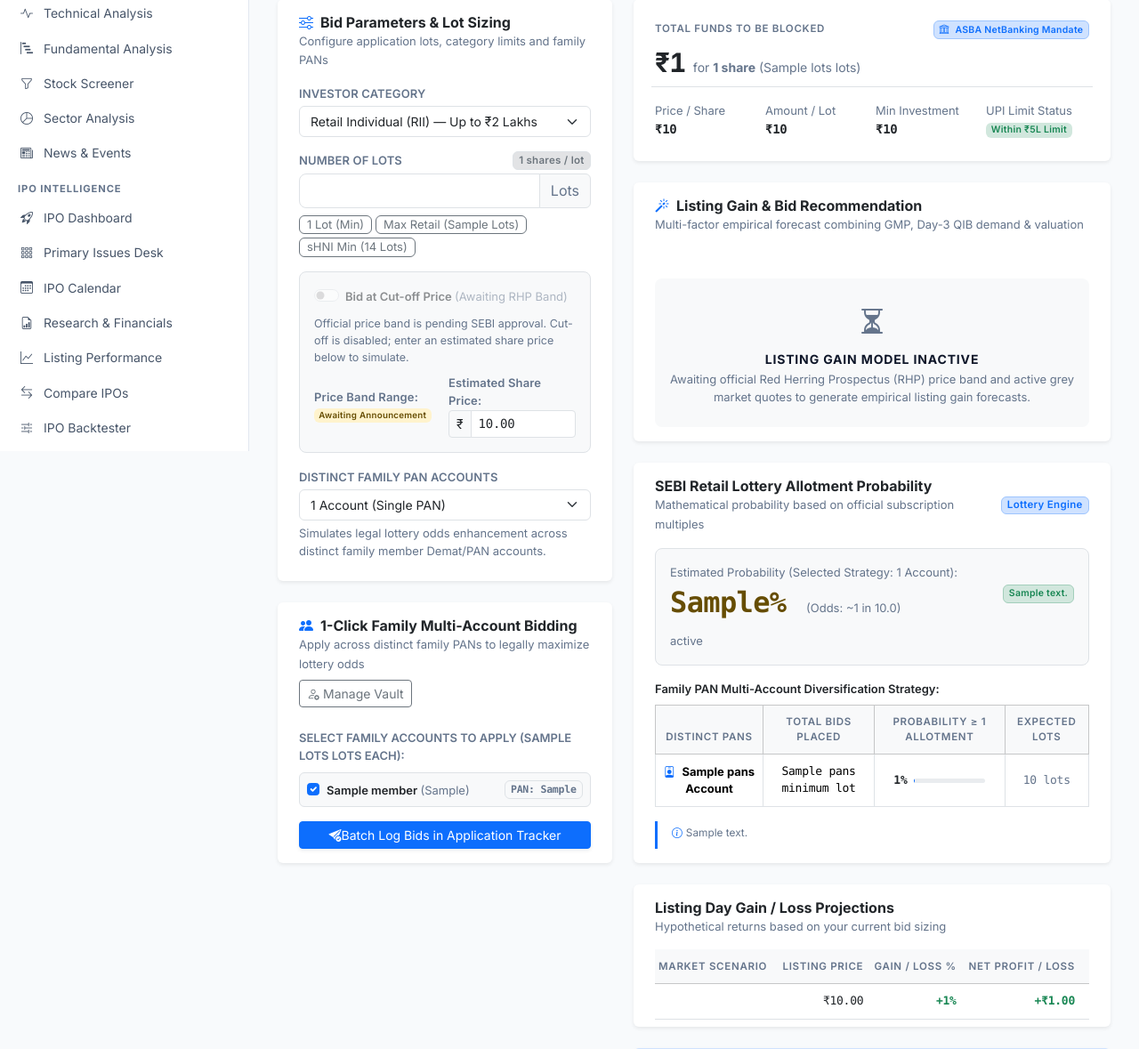
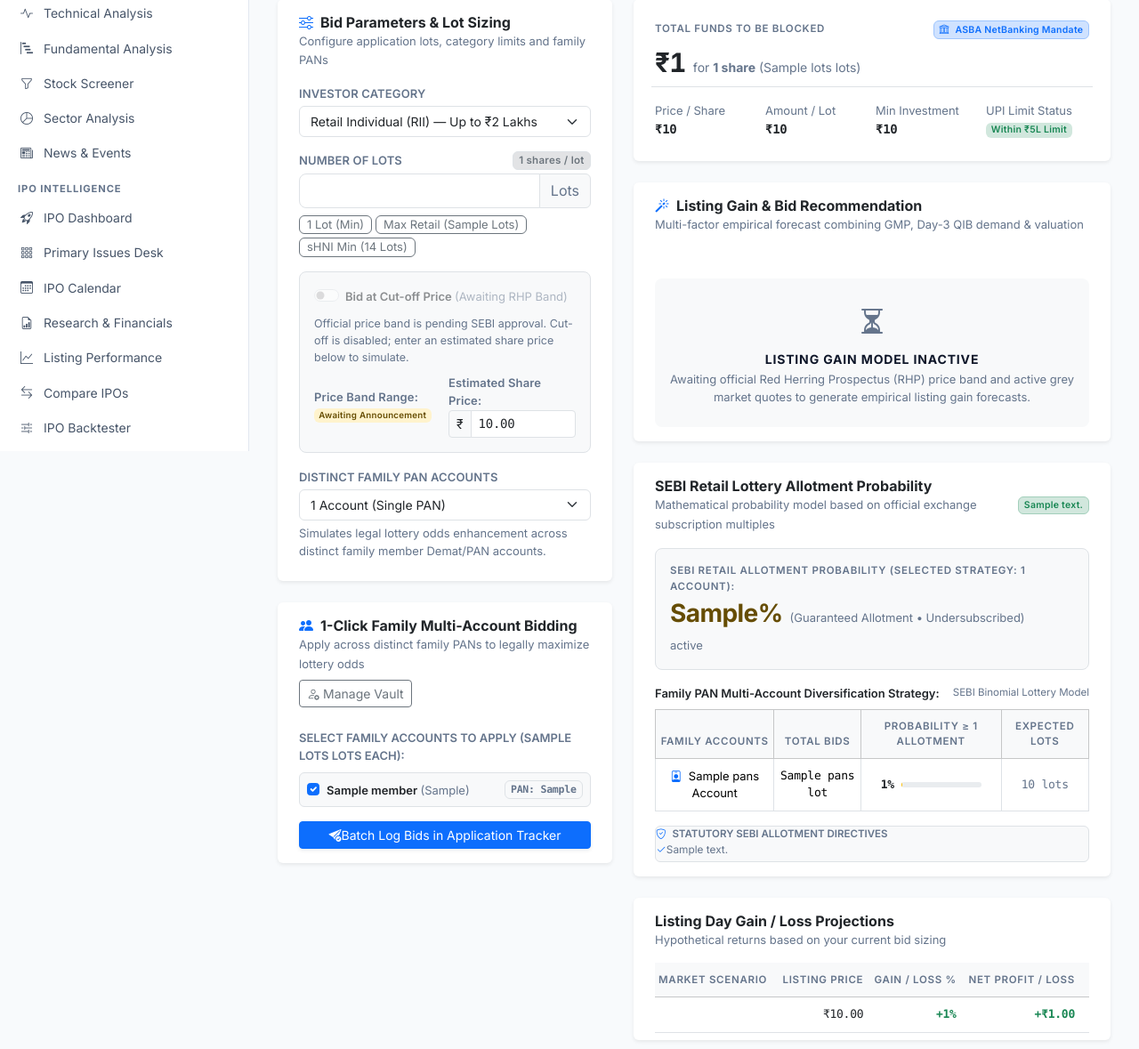
Before and after one commit to Shreesha666/KuberLens, a Django app: template templates/ipo/bid_planner.html in a window 1280 px wide. Shown: the part 293-1472 px from the top of the page at 89% size. Run offline with Django 5.2, Linux system fonts and the light colour scheme; the template is opened without the code that fills it: most values are stand-ins (such as "Sample title", 1, 10 or a date in 2020); some libraries are stand-ins or nearby versions.

Commit message:
style(ipo): redesign SEBI lottery allotment probability card across all lifecycle states

```diff
--- a/templates/ipo/partials/bid_planner_partial.html
+++ b/templates/ipo/partials/bid_planner_partial.html
@@ -418,54 +418,118 @@
                 <div class="card-header bg-transparent border-0 pt-3 px-4 pb-2 d-flex justify-content-between align-items-center">
                     <div>
                         <h5 class="fw-bold mb-0 text-body">SEBI Retail Lottery Allotment Probability</h5>
-                        <span class="text-muted small">Mathematical probability based on official subscription multiples</span>
+                        <span class="text-muted small">Mathematical probability model based on official exchange subscription multiples</span>
                     </div>
-                    <span class="badge bg-primary-subtle text-primary border border-primary-subtle small">Lottery Engine</span>
+                    <span class="badge {% if prob_estimate.is_concluded and not prob_estimate.has_subscription_data %}bg-secondary-subtle text-body border{% elif prob_estimate.is_awaiting_data %}bg-info-subtle text-info border border-info-subtle{% elif prob_estimate.is_lottery %}bg-warning-subtle text-warning-emphasis border border-warning-subtle{% else %}bg-success-subtle text-success border border-success-subtle{% endif %} px-2.5 py-1">
+                        {{ prob_estimate.badge_text }}
+                    </span>
                 </div>
                 <div class="card-body px-4 py-2">
+                    {% if prob_estimate.is_concluded and not prob_estimate.has_subscription_data %}
+                    <!-- STATE A: Concluded / Listed without Archived Subscription Snapshots -->
+                    <div class="p-3 bg-body-tertiary rounded-3 border mb-3">
+                        <div class="d-flex align-items-center gap-3 mb-2">
+                            <div class="p-2.5 rounded-circle bg-success-subtle text-success d-flex align-items-center justify-content-center">
+                                <i class="bi bi-shield-check fs-4"></i>
+                            </div>
+                            <div>
+                                <h6 class="fw-bold text-body mb-0">Primary Offering Concluded &amp; Listed</h6>
+                                <span class="text-muted small">Secondary market trading active on {{ ipo.exchange }}</span>
+                            </div>
+                        </div>
+                        <p class="text-muted small mb-3">
+                            Primary exchange bidding for <strong>{{ ipo.company_name }}</strong> concluded on {{ ipo.close_date|date:"d M Y"|default:"schedule" }} and the issue debuted on {{ ipo.listing_date|date:"d M Y"|default:"exchanges" }}. Category allotment simulations are retired for listed securities.
+                        </p>
+                        <div class="d-flex flex-wrap gap-2">
+                            {% if ipo.listing %}
+                            <a href="{% url 'stocks:stock_detail' ipo.listing.symbol %}" class="btn btn-sm btn-outline-primary d-inline-flex align-items-center gap-1.5" hx-get="{% url 'stocks:stock_detail' ipo.listing.symbol %}" hx-target="#main-content" hx-push-url="true">
+                                <i class="bi bi-graph-up"></i>
+                                <span>Secondary Market Chart</span>
+                            </a>
+                            {% endif %}
+                            <a href="{% url 'ipo:overview' ipo.symbol %}" class="btn btn-sm btn-outline-secondary d-inline-flex align-items-center gap-1.5" hx-get="{% url 'ipo:overview' ipo.symbol %}" hx-target="#main-content" hx-push-url="true">
+                                <i class="bi bi-info-circle"></i>
+                                <span>Issue Overview</span>
+                            </a>
+                        </div>
+                    </div>
+
+                    {% elif prob_estimate.is_awaiting_data %}
+                    <!-- STATE B: Pre-Bidding Window (Awaiting Day-1 Bids) -->
+                    <div class="p-3 bg-body-tertiary rounded-3 border mb-3">
+                        <div class="d-flex align-items-center gap-3 mb-2">
+                            <div class="p-2.5 rounded-circle bg-primary-subtle text-primary d-flex align-items-center justify-content-center">
+                                <i class="bi bi-hourglass-split fs-4"></i>
+                            </div>
+                            <div>
+                                <h6 class="fw-bold text-body mb-0">{{ prob_estimate.headline|default:"Awaiting Day-1 Bids" }}</h6>
+                                <span class="text-muted small">
+                                    {% if ipo.open_date %}
+                                    Bidding window scheduled to open on <strong>{{ ipo.open_date|date:"d M Y" }}</strong>
+                                    {% else %}
+                                    Official exchange bidding dates awaiting SEBI confirmation
+                                    {% endif %}
+                                </span>
+                            </div>
+                        </div>
+                        <p class="text-muted small mb-0">
+                            Mathematical allotment odds calculate in real time as soon as Day-1 exchange bidding numbers are published. You can test your bid limits, UPI mandate eligibility, and ASBA fund requirements in the bid parameters on the left.
+                        </p>
+                    </div>
+
+                    <!-- Pre-Bidding Educational Banner -->
+                    <div class="row g-2 mb-3">
+                        <div class="col-md-6">
+                            <div class="p-2.5 rounded border bg-body h-100">
+                                <div class="fw-semibold text-body small mb-1"><i class="bi bi-dice-5 text-primary me-1"></i> SEBI Retail Lottery Mechanism</div>
+                                <div class="text-muted small" style="font-size: 0.76rem;">When demand exceeds 1.0x, SEBI rules require a computerized lottery where each winning retail applicant receives strictly 1 minimum lot regardless of bid size.</div>
+                            </div>
+                        </div>
+                        <div class="col-md-6">
+                            <div class="p-2.5 rounded border bg-body h-100">
+                                <div class="fw-semibold text-body small mb-1"><i class="bi bi-people text-primary me-1"></i> Multi-PAN Family Multiplication</div>
+                                <div class="text-muted small" style="font-size: 0.76rem;">Applying for 1 lot each across distinct family Demat/PAN accounts multiplies lottery probability via the binomial expansion formula \(P(\ge 1) = 1 - (1 - 1/S)^N\).</div>
+                            </div>
+                        </div>
+                    </div>
+
+                    {% else %}
+                    <!-- STATE C: Active or Historical Calculated Lottery Odds -->
                     <div class="p-3 bg-body-tertiary rounded-3 border mb-3">
                         <div class="d-flex flex-wrap justify-content-between align-items-center gap-2 mb-2">
                             <div>
-                                {% if prob_estimate.is_concluded and not prob_estimate.has_subscription_data %}
-                                <span class="text-muted small d-block">Allotment Lifecycle Status:</span>
-                                <div class="fs-2 fw-bold text-body num-mono text-secondary d-flex align-items-center gap-1.5">
-                                    <i class="bi bi-check-circle-fill text-success fs-3"></i>
-                                    <span>Bidding Concluded</span>
-                                </div>
-                                <span class="text-muted small">(Issue is listed &amp; actively trading on secondary market)</span>
-                                {% elif prob_estimate.is_awaiting_data %}
-                                <span class="text-muted small d-block">Allotment Probability Engine:</span>
-                                <div class="fs-2 fw-bold text-body num-mono text-primary d-flex align-items-center gap-1.5">
-                                    <i class="bi bi-hourglass-split text-primary fs-3"></i>
-                                    <span>{{ prob_estimate.headline|default:"Awaiting Bids" }}</span>
-                                </div>
-                                <span class="text-muted small">(SEBI lottery activates upon Day-1 bidding)</span>
-                                {% else %}
-                                <span class="text-muted small d-block">
-                                    {% if prob_estimate.is_concluded %}Historical Allotment Probability{% else %}Estimated Probability{% endif %}
+                                <span class="kpi-label mb-1">
+                                    {% if prob_estimate.is_concluded %}Historical Retail Allotment Probability{% else %}SEBI Retail Allotment Probability{% endif %}
                                     (Selected Strategy: {{ prob_estimate.num_pan_accounts }} Account{% if prob_estimate.num_pan_accounts > 1 %}s{% endif %}):
                                 </span>
-                                <span class="fs-2 fw-bold num-mono {% if prob_estimate.selected_probability >= 70 %}text-success{% elif prob_estimate.selected_probability >= 35 %}text-primary{% else %}text-warning-emphasis{% endif %}">
-                                    {{ prob_estimate.selected_probability }}%
-                                </span>
-                                <span class="text-muted small ms-1">(Odds: ~1 in {{ prob_estimate.subscription_multiple|floatformat:1 }})</span>
-                                {% endif %}
+                                <div class="d-flex align-items-baseline gap-2">
+                                    <span class="kpi-value {% if prob_estimate.selected_probability >= 70 %}text-success{% elif prob_estimate.selected_probability >= 35 %}text-primary{% else %}text-warning-emphasis{% endif %}">
+                                        {{ prob_estimate.selected_probability }}%
+                                    </span>
+                                    <span class="text-muted small">
+                                        {% if prob_estimate.is_lottery %}
+                                        (Odds: ~1 in {{ prob_estimate.subscription_multiple|floatformat:1 }} per PAN)
+                                        {% else %}
+                                        (Guaranteed Allotment &bull; Undersubscribed)
+                                        {% endif %}
+                                    </span>
+                                </div>
                             </div>
-                            <span class="badge {% if prob_estimate.is_concluded and not prob_estimate.has_subscription_data %}bg-secondary-subtle text-body border{% elif prob_estimate.is_awaiting_data %}bg-info-subtle text-info border border-info-subtle{% elif prob_estimate.is_lottery %}bg-warning-subtle text-warning-emphasis border border-warning-subtle{% else %}bg-success-subtle text-success border border-success-subtle{% endif %} px-2.5 py-1">
-                                {{ prob_estimate.badge_text }}
-                            </span>
                         </div>
                         <p class="text-muted small mb-0">{{ prob_estimate.status_note }}</p>
                     </div>
 
                     <!-- Multi-PAN Diversification Table -->
-                    <span class="fw-semibold text-body small d-block mb-2">Family PAN Multi-Account Diversification Strategy:</span>
+                    <div class="d-flex justify-content-between align-items-center mb-2">
+                        <span class="fw-semibold text-body small">Family PAN Multi-Account Diversification Strategy:</span>
+                        <span class="text-muted text-micro">SEBI Binomial Lottery Model</span>
+                    </div>
                     <div class="table-responsive mb-3">
-                        <table class="table table-sm table-bordered table-financial align-middle mb-0">
+                        <table class="table table-sm table-hover table-bordered table-financial align-middle mb-0">
                             <thead class="table-light text-muted text-uppercase text-center">
                                 <tr>
-                                    <th>Distinct PANs</th>
-                                    <th>Total Bids Placed</th>
+                                    <th>Family Accounts</th>
+                                    <th>Total Bids</th>
                                     <th>Probability &ge; 1 Allotment</th>
                                     <th>Expected Lots</th>
                                 </tr>
@@ -475,21 +539,16 @@
                                 <tr class="{% if s.is_selected %}table-primary fw-semibold{% endif %} text-center">
                                     <td>
                                         <i class="bi bi-person-badge text-primary me-1"></i>
-                                        <strong>{{ s.pans }} Account{% if s.pans > 1 %}s{% endif %}</strong>
+                                        <span>{{ s.pans }} Account{% if s.pans > 1 %}s{% endif %}</span>
                                     </td>
-                                    <td class="num-mono">{{ s.pans }} minimum lot{% if s.pans > 1 %}s{% endif %}</td>
+                                    <td class="num-mono">{{ s.pans }} lot{% if s.pans > 1 %}s{% endif %}</td>
                                     <td>
-                                        {% if prob_estimate.is_concluded and not prob_estimate.has_subscription_data %}
-                                        <span class="text-muted small">Bidding Concluded</span>
-                                        {% elif prob_estimate.is_awaiting_data %}
-                                        <span class="text-muted small">Awaiting Bidding Data</span>
-                                        {% else %}
                                         <div class="d-flex align-items-center justify-content-center gap-2">
                                             <span class="num-mono fw-bold {% if s.probability_percent >= 70 %}text-success{% elif s.probability_percent >= 40 %}text-primary{% else %}text-body{% endif %}">
                                                 {{ s.probability_percent }}%
                                             </span>
-                                            <div class="progress flex-fill" style="height: 5px; max-width: 80px;">
-                                                <div class="progress-bar {% if s.probability_percent >= 70 %}bg-success{% else %}bg-primary{% endif %}"
+                                            <div class="progress flex-fill" style="height: 6px; max-width: 90px;">
+                                                <div class="progress-bar {% if s.probability_percent >= 70 %}bg-success{% elif s.probability_percent >= 40 %}bg-primary{% else %}bg-warning{% endif %}"
                                                      role="progressbar"
                                                      aria-valuenow="{{ s.probability_percent }}"
                                                      aria-valuemin="0"
@@ -497,20 +556,22 @@
                                                      style="--progress-width: {{ s.probability_percent }}%; width: var(--progress-width, 0%);"></div>
                                             </div>
                                         </div>
-                                        {% endif %}
                                     </td>
-                                    <td class="num-mono text-muted">{% if prob_estimate.is_awaiting_data or prob_estimate.is_concluded and not prob_estimate.has_subscription_data %}—{% else %}{{ s.expected_allotments }} lots{% endif %}</td>
+                                    <td class="num-mono text-muted">{{ s.expected_allotments }} lots</td>
                                 </tr>
                                 {% endfor %}
                             </tbody>
                         </table>
                     </div>
+                    {% endif %}
 
                     <!-- Regulatory Advisory -->
-                    <div class="border-start border-3 border-primary ps-3 py-1 mb-2">
+                    <div class="p-2.5 rounded bg-body-tertiary border mt-2 mb-2">
+                        <div class="fw-semibold text-muted text-uppercase text-micro mb-1.5"><i class="bi bi-shield-check text-primary me-1"></i> Statutory SEBI Allotment Directives</div>
                         {% for note in prob_estimate.compliance_notes %}
-                        <div class="text-muted small mb-1" style="font-size: 0.74rem;">
-                            <i class="bi bi-info-circle text-primary me-1"></i>{{ note }}
+                        <div class="text-muted small mb-1 d-flex align-items-start gap-1.5" style="font-size: 0.74rem; line-height: 1.4;">
+                            <i class="bi bi-check2 text-primary flex-shrink-0 mt-0.5"></i>
+                            <span>{{ note }}</span>
                         </div>
                         {% endfor %}
                     </div>
```
